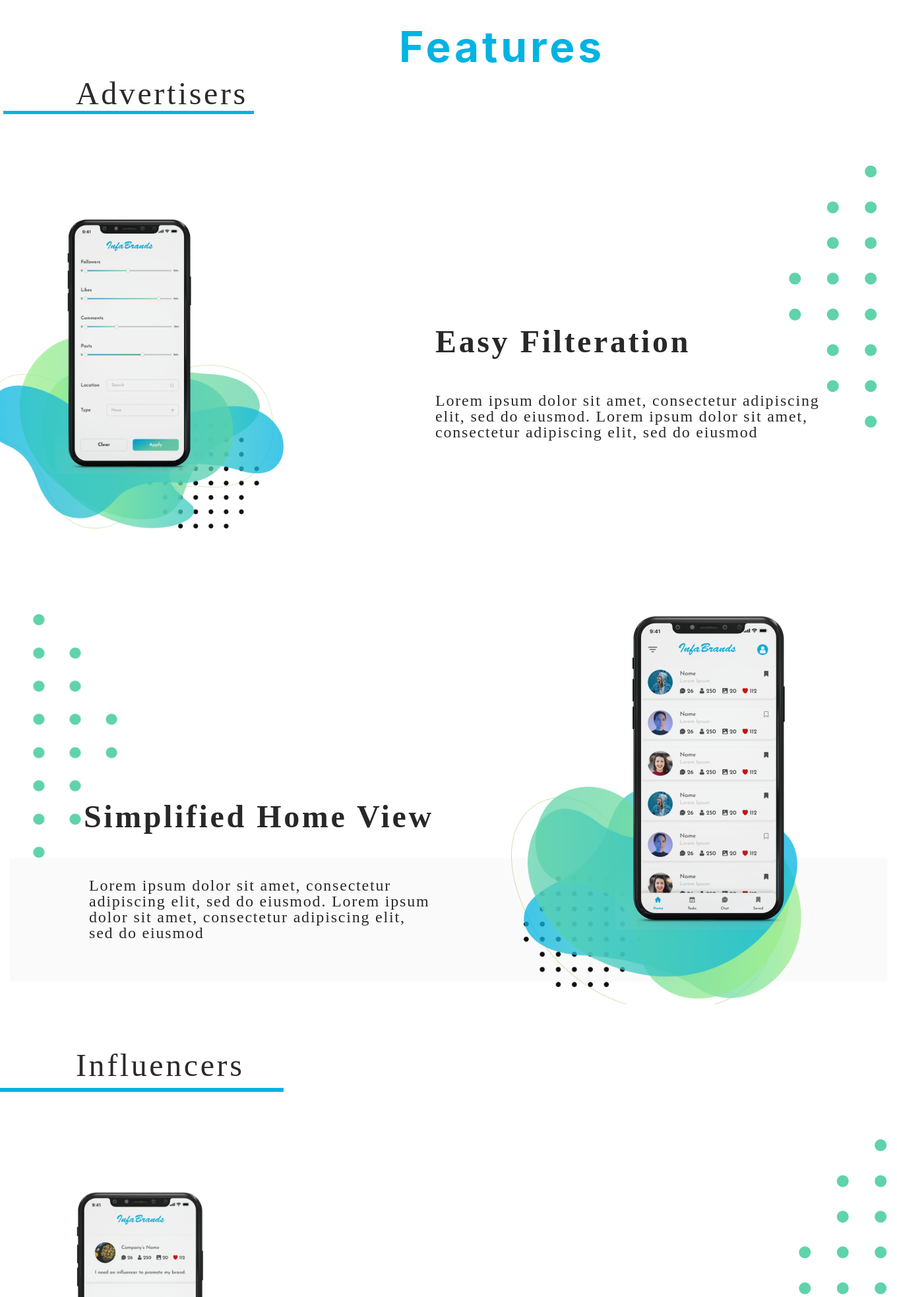
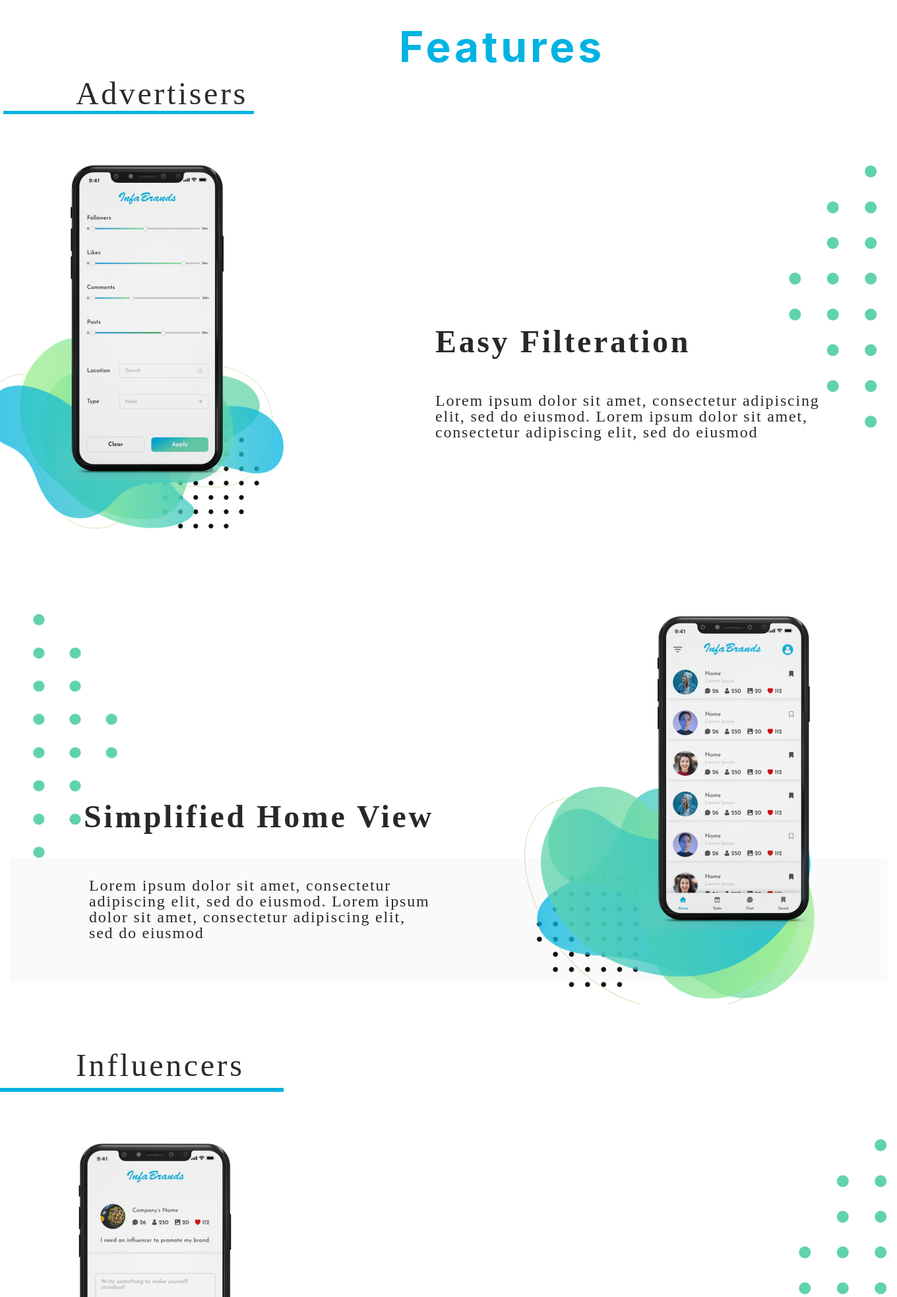
Before and after one commit to chaitanya9899/infrabnd, a Flask app: page / in a window 1360 px wide; the page is wider, and only the part inside the window is pictured. Shown: the part 1085-3051 px from the top of that part at 66% size. Run offline with Flask 2, Linux system fonts and the light colour scheme; some libraries are stand-ins or nearby versions.

Commit message:
Update style.css

```diff
--- a/static/css/style.css
+++ b/static/css/style.css
@@ -275,9 +275,9 @@ color: #2B2B2B;
 }
 .phn-1 img{
 
-    margin-top: -194px;
+    margin-top:-280px;
     margin-left: 89px;
-    width: 220px;
+    /*width: 220px;*/
 }
 
 .head-1 h4{
@@ -377,14 +377,14 @@ color: #282828;
     /*background: url(images/651.png) no-repeat;*/
 
     margin-top: -250px;
-    margin-left: 760px;
+    margin-left: 780px;
     height: 330px;
     background-size: 440px;
 }
 .phn-2 img{
 
     margin-top: -280px;
-    padding-left: 70px;
+    padding-left: 88px;
 }
 .seventh-sec{
 
@@ -445,9 +445,9 @@ background: #60D3AA;
 }
 .phn-3 img{
 
-    margin-top: -194px;
+    margin-top:-271px;
     margin-left: 89px;
-    width: 220px;
+    /*width: 220px;*/
 }
 .head-3{
 
@@ -594,8 +594,7 @@ color: #01B3E3;
 
 }
 .blog-2 img{
-
-    border-radius: 13px;
+    border-radius: 0px;
 }
 .blog-2 p{
 width: 301px;
```
